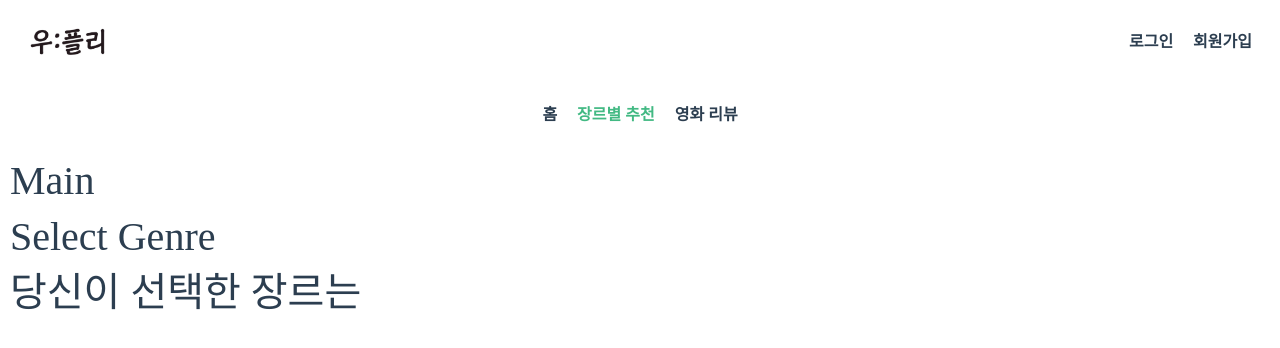
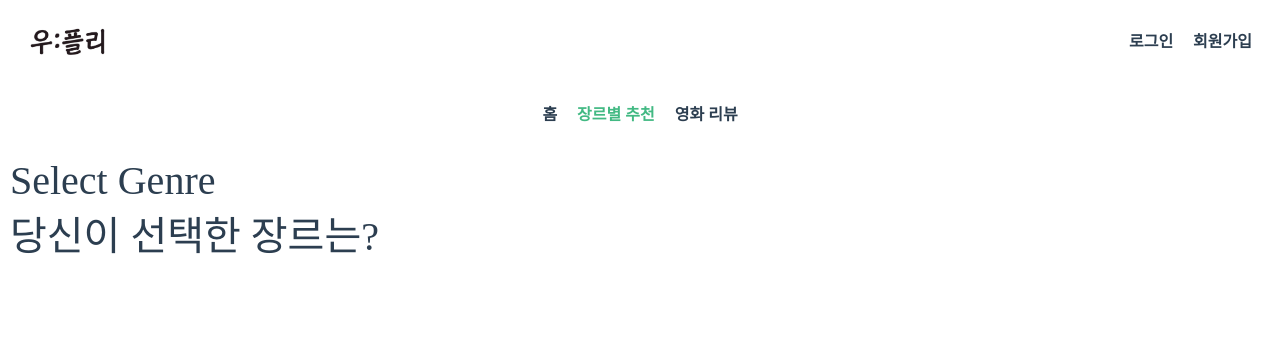
Before and after one commit to dollseok/project-Wuplaylist, a Vue app in the folder final-pjt-front/: page /genre in a window 1280 px wide. Shown: the top 348 px of the page. Built offline with nearby package versions, Linux system fonts and the light colour scheme; a web font is replaced by a local one.

Commit message:
[fix] 다시 모든 장르 취소했을 때 영화 리스트 없앰

```diff
--- a/final-pjt-front/src/views/GenreView.vue
+++ b/final-pjt-front/src/views/GenreView.vue
@@ -1,6 +1,5 @@
 <template>
   <div>
-    <h1>Main</h1>
     <h1>Select Genre</h1>
     <div class="genre">
       <div
@@ -12,16 +11,15 @@
       </div>
     </div>
     <div>
-      <h1>당신이 선택한 장르는</h1>
+      <h1>당신이 선택한 장르는?</h1>
       <span style="font-size : 30px;" v-for="genrename in selectedGenreNameList" :key="genrename.id">
         {{ genrename }}
       </span>
-      <div class="movieList" >
+      <div class="movieList">
         <RecommendItem
         v-for="movie in this.recommendMovies" :key="movie.id"
         :movie="movie"
         />
-        <!-- <img v-for="movie in this.recommendMovies" :key="movie.id" :src="`https://image.tmdb.org/t/p/w300/${movie.poster_path}`" alt=""> -->
       </div>
     </div>
   </div>
@@ -62,6 +60,7 @@ export default {
 
         this.GenreRecommendList()
       },
+
       GenreRecommendList(){
         let genreCode = ''
         for (const index in this.selectedGenreList){
@@ -74,6 +73,10 @@ export default {
             genreCode += this.selectedGenreList[index]
           }
         }
+        if (genreCode === ''){
+          this.recommendMovies = {}
+        }
+        else {
           axios({
             method:'get',
             url : `https://api.themoviedb.org/3/discover/movie?include_adult=false&include_video=false&language=ko-Kr&page=1&sort_by=popularity.desc&with_genres=${genreCode}`,
@@ -86,6 +89,7 @@ export default {
             this.recommendMovies = res.data.results
           })
           .catch(err=>console.log(err))
+        }
       }
     },
   computed:{
```
Lines whose indentation alone changed are shown as unchanged.
